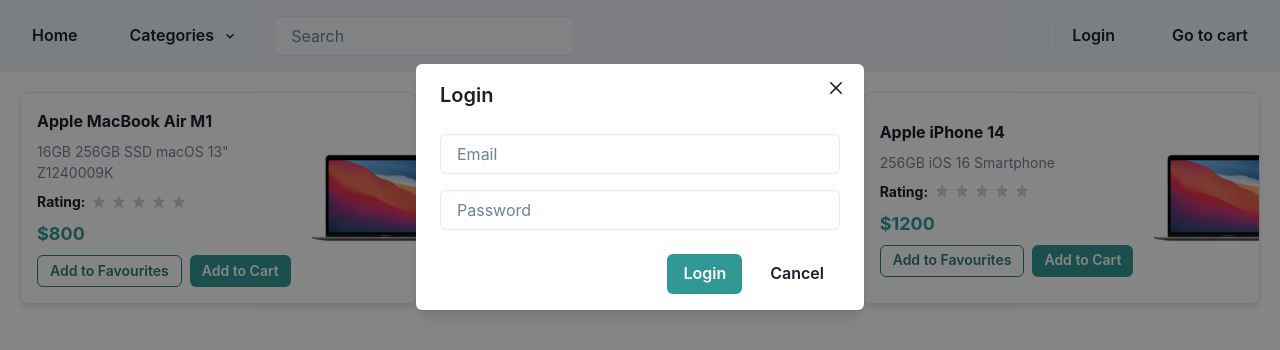
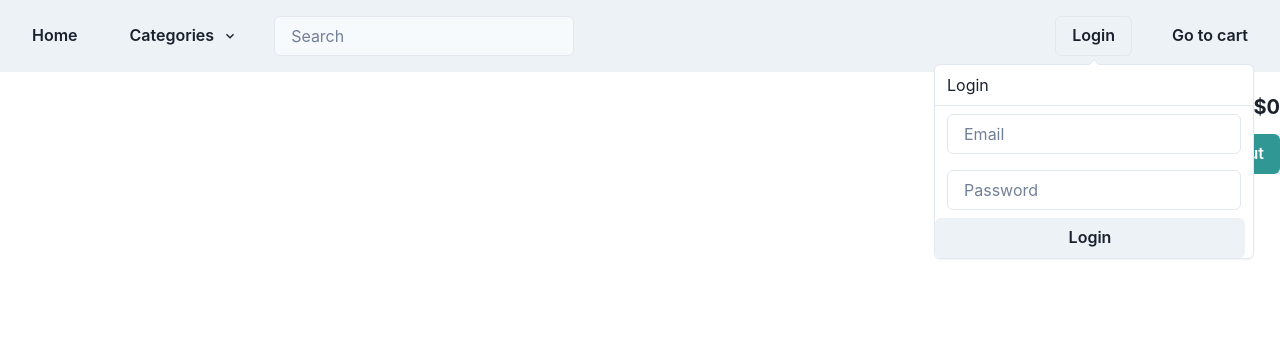
Before and after one commit to kubranurcivelek/ECommerceProject, a React (Vite) app: page /cart in a window 1280 px wide. Both pictures are taken after a click on the button "Login". Shown: the top 350 px of the page. Built offline with nearby package versions, Linux system fonts and the light colour scheme.

Commit message:
refactor: switched to react-router-dom

```diff
--- a/src/App.jsx
+++ b/src/App.jsx
@@ -1,15 +1,12 @@
-import { ChakraProvider, extendTheme, Box, Grid } from "@chakra-ui/react";
+import { ChakraProvider, extendTheme } from "@chakra-ui/react";
 import Navbar from "./Navbar";
-import ProductCard from "./ProductCard";
 import Cart from "./Cart";
-import LoginModal from "./LoginModal"; // LoginModal import edildi
+import { BrowserRouter, Route, Routes } from "react-router-dom";
 import { useState } from "react";
+import Products from "./Products"
 
 const App = () => {
-  const [cart, setCart] = useState([]);
-  const [isViewingCart, setIsViewingCart] = useState(false);
-  const [isLoginOpen, setLoginOpen] = useState(false); // Login Modal state
-  const [searchQuery, setSearchQuery] = useState(""); // Arama için state
+
 
   const theme = {
     config: {
@@ -18,78 +15,19 @@ const App = () => {
     },
   };
 
-  const products = [
-    {
-      id: 1,
-      name: "Apple MacBook Air M1",
-      description: '16GB 256GB SSD macOS 13" Z1240009K',
-      price: 800,
-      image: "/image.png",
-    },
-    {
-      id: 2,
-      name: "Dell XPS 13",
-      description: '16GB 512GB SSD Windows 11 Z9230001F',
-      price: 1000,
-      image: "/image.png",
-    },
-    {
-      id: 3,
-      name: "Apple iPhone 14",
-      description: "256GB iOS 16 Smartphone",
-      price: 1200,
-      image: "/image.png",
-    },
-  ];
-
-
-  const filteredProducts = products.filter((product) =>
-    product.name.toLowerCase().includes(searchQuery.toLowerCase())
-  );
-
-
-  const addToCart = (product) => {
-    setCart([...cart, product]);
-  };
-
-  const removeFromCart = (index) => {
-    setCart(cart.filter((_, i) => i !== index));
-  };
-
-  // Login modal açma/kapatma fonksiyonları
-  const openLoginModal = () => setLoginOpen(true);
-  const closeLoginModal = () => setLoginOpen(false);
-
-  // Arama fonksiyonu
-  const handleSearch = (query) => {
-    setSearchQuery(query.toLowerCase());
-  };
+  const [searchQuery, setSearchQuery] = useState("");
 
   return (
     <ChakraProvider theme={extendTheme(theme)}>
-      {/* Navbar component */}
-      <Navbar
-        onLoginClick={openLoginModal}
-        onViewCartClick={() => setIsViewingCart(true)}
-        onSearch={handleSearch}
-      />
-      <Box p={5}>
-        {isViewingCart ? (
-          <Cart
-            cart={cart}
-            onBack={() => setIsViewingCart(false)}
-            onRemove={removeFromCart} // Sepetten silme fonksiyonu
-          />
-        ) : (
-          <Grid templateColumns="repeat(auto-fit, minmax(300px, 1fr))" gap={6}>
-            {filteredProducts.map((product) => (
-              <ProductCard key={product.id} product={product} addToCart={addToCart} />
-            ))}
-          </Grid>
-        )}
-      </Box>
-      {/* Login Modal */}
-      <LoginModal isOpen={isLoginOpen} onClose={closeLoginModal} />
+      <BrowserRouter>
+        <Navbar
+          setSearchQuery={(q) => setSearchQuery(q)}
+        />
+        <Routes>
+          <Route path="/cart" element={<Cart />} />
+          <Route path="/" element={<Products query={searchQuery} />} />
+        </Routes>
+      </BrowserRouter>
     </ChakraProvider>
   );
 };
--- a/src/Cart.jsx
+++ b/src/Cart.jsx
@@ -1,12 +1,10 @@
 import { Box, Text, Image, Button, VStack, Flex } from "@chakra-ui/react";
-import PropTypes from "prop-types";
 
-const Cart = ({ cart, onBack, onRemove }) => {
+const Cart = () => {
+    const cart = JSON.parse(sessionStorage.getItem("cart")) || [];
     const total = cart.reduce((acc, product) => acc + product.price, 0);
-
     return (
         <Box>
-            <Button mb={5} onClick={onBack}>Back to Products</Button>
             <VStack spacing={5} align="stretch">
                 {cart.map((product, index) => (
                     <Flex
@@ -20,7 +18,7 @@ const Cart = ({ cart, onBack, onRemove }) => {
                         <Image src={product.image} alt={product.name} boxSize="100px" objectFit="cover" />
                         <Text>{product.name}</Text>
                         <Text fontWeight="bold">${product.price}</Text>
-                        <Button colorScheme="red" onClick={() => onRemove(index)}>
+                        <Button colorScheme="red" onClick={() => {cart.filter((_, i) => i !== index)}}>
                             Remove
                         </Button>
                     </Flex>
@@ -34,10 +32,4 @@ const Cart = ({ cart, onBack, onRemove }) => {
     );
 };
 
-Cart.propTypes = {
-    cart: PropTypes.array.isRequired,
-    onBack: PropTypes.func.isRequired,
-    onRemove: PropTypes.func.isRequired, // onRemove prop eklendi
-};
-
 export default Cart;
--- a/src/Navbar.jsx
+++ b/src/Navbar.jsx
@@ -8,15 +8,24 @@ import {
   MenuButton,
   MenuList,
   MenuItem,
+  Popover,
+  PopoverTrigger,
+  PopoverContent,
+  PopoverArrow,
+  PopoverHeader,
+  PopoverBody,
+  VStack
 } from "@chakra-ui/react";
 import { ChevronDownIcon } from "@chakra-ui/icons";
 import PropTypes from "prop-types";
+import { useNavigate } from "react-router-dom";
 
-const Navbar = ({ onLoginClick, onViewCartClick }) => {
+const Navbar = ({ setSearchQuery }) => {
+  const navigate = useNavigate();
   return (
     <Box bg="gray.100" p={4} w={"100vw"}>
       <Flex align="center">
-        <Button mr="5" variant="ghost">
+        <Button mr="5" variant="ghost" onClick={() => navigate("/")}>
           Home
         </Button>
         <Menu>
@@ -31,12 +40,31 @@ const Navbar = ({ onLoginClick, onViewCartClick }) => {
             <MenuItem>Automotive</MenuItem>
           </MenuList>
         </Menu>
-        <Input ml={5} placeholder="Search" bg={"gray.50"} width="300px" />
+        <Input ml={5} placeholder="Search" bg={"gray.50"} width="300px" onChange={(e) => {
+          setSearchQuery(e.target.value);
+        }}/>
         <Spacer />
-        <Button mr={6} variant="outline" onClick={onLoginClick}>
-          Login
-        </Button>
-        <Button variant="solid" onClick={onViewCartClick}>
+        <Popover>
+          <PopoverTrigger>
+            <Button mr={6} variant="outline">
+              Login
+            </Button>
+          </PopoverTrigger>
+          <PopoverContent>
+            <PopoverArrow />
+            <PopoverHeader>Login</PopoverHeader>
+            <PopoverBody>
+              <VStack spacing={4}>
+                <Input placeholder="Email" type="email" />
+                <Input placeholder="Password" type="password" />
+              </VStack>
+            </PopoverBody>
+            <Button mr={2}>
+              Login
+            </Button>
+          </PopoverContent>
+        </Popover>
+        <Button variant="solid" onClick={() => navigate("/cart")}>
           Go to cart
         </Button>
       </Flex>
@@ -45,9 +73,7 @@ const Navbar = ({ onLoginClick, onViewCartClick }) => {
 };
 
 Navbar.propTypes = {
-  onLoginClick: PropTypes.func.isRequired,
-  onViewCartClick: PropTypes.func.isRequired,
-  onSearch: PropTypes.func.isRequired,
+  setSearchQuery: PropTypes.func.isRequired,
 };
 
 export default Navbar;
--- /dev/null
+++ b/src/Products.jsx
@@ -0,0 +1,52 @@
+import { Box, Grid } from '@chakra-ui/react';
+import ProductCard from "./ProductCard";
+import { useState } from "react";
+import PropTypes from 'prop-types';
+
+
+const products = [
+    {
+      id: 1,
+      name: "Apple MacBook Air M1",
+      description: '16GB 256GB SSD macOS 13" Z1240009K',
+      price: 800,
+      image: "/image.png",
+    },
+    {
+      id: 2,
+      name: "Dell XPS 13",
+      description: '16GB 512GB SSD Windows 11 Z9230001F',
+      price: 1000,
+      image: "/image.png",
+    },
+    {
+      id: 3,
+      name: "Apple iPhone 14",
+      description: "256GB iOS 16 Smartphone",
+      price: 1200,
+      image: "/image.png",
+    },
+];
+
+export default function Products({ query }) {
+    const [cart, setCart] = useState([]);
+    const filteredProducts = products.filter((product) =>
+        product.name.toLowerCase().includes(query.toLowerCase())
+    );
+    const addToCart = (product) => {
+        setCart([...cart, product]);
+    };
+    return (
+        <Box p={5}>
+            <Grid templateColumns="repeat(auto-fit, minmax(300px, 1fr))" gap={6}>
+                {filteredProducts.map((product) => (
+                    <ProductCard key={product.id} product={product} addToCart={addToCart} />
+                ))}
+            </Grid>
+        </Box>
+    );
+}
+
+Products.propTypes = {
+    query: PropTypes.string.isRequired,
+};
```
Also changed, not shown: 2 other files (tests, documents, lock files or other folders).
